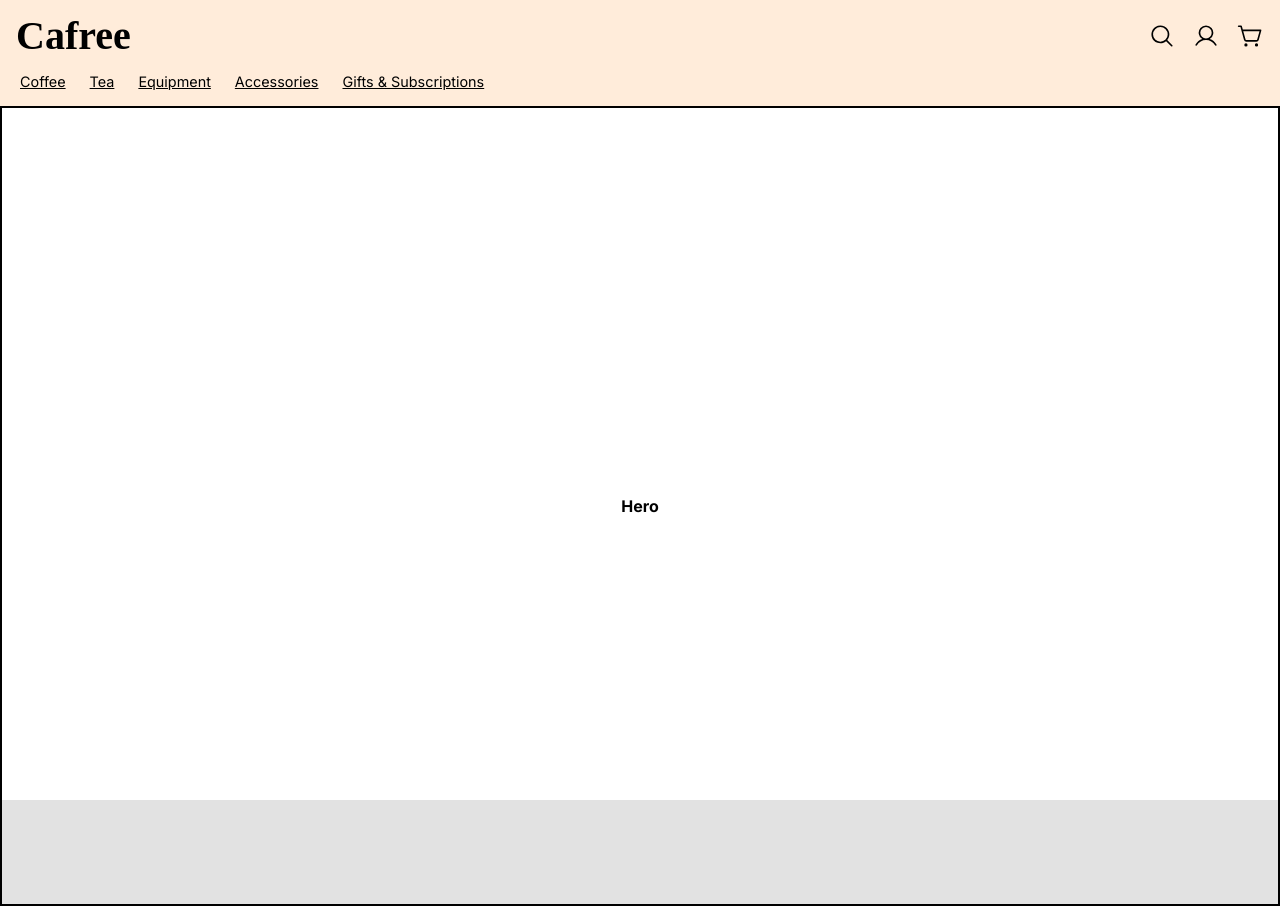
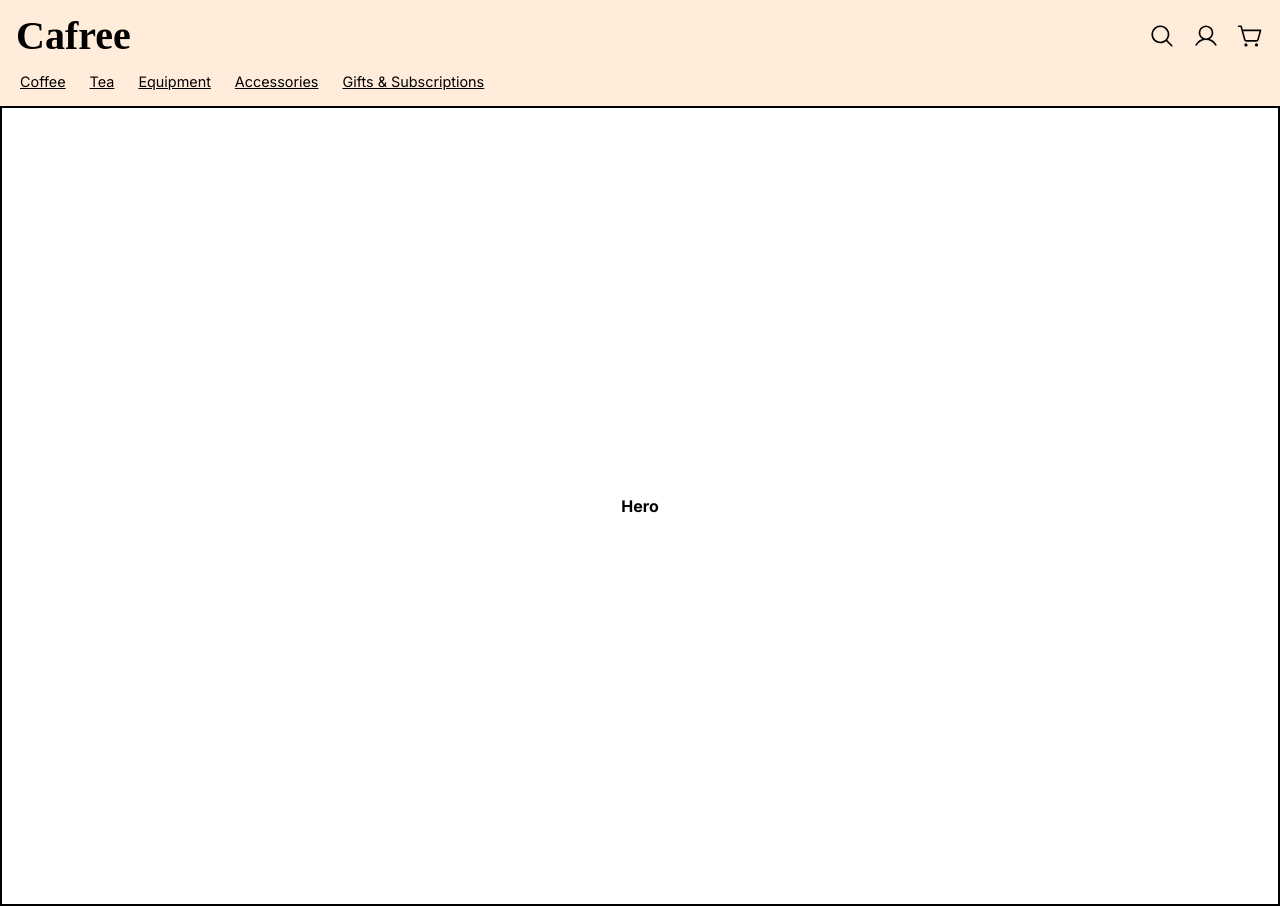
Before and after one commit to njcushing/online-shop, a React (Vite) app in the folder packages/frontend/: page / in a window 1280 px wide. Built offline with nearby package versions, Linux system fonts and the light colour scheme; a web font is replaced by a local one.

Commit message:
Change height of body element from 100% to 'min-content'

```diff
--- a/packages/frontend/src/index.css
+++ b/packages/frontend/src/index.css
@@ -109,7 +109,7 @@ body {
     justify-content: center;
 
     width: 100%;
-    height: 100%;
+    height: min-content;
     padding: 0rem;
     margin: auto;
 }
```
